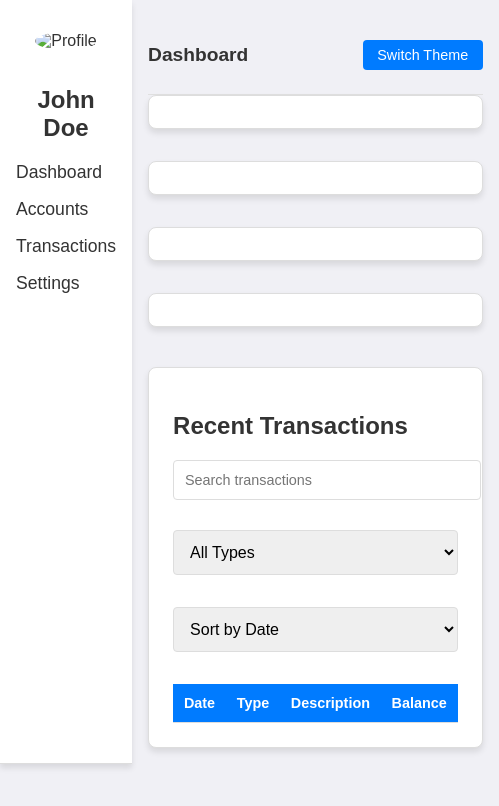
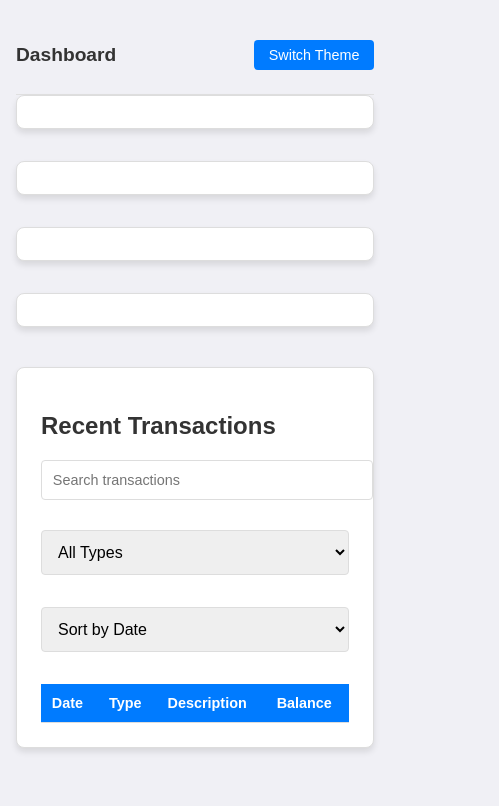
Before and after one commit to corianoharris/node-banking-dashboard, a website: page src/public/index.html in a window 390 px wide. Shown: the whole page, 499 px wide, since content can reach past the window. Drawn offline with Linux system fonts and the light colour scheme; no server answers.

Commit message:
remove profile and navbar

```diff
--- a/public/styles.css
+++ b/public/styles.css
@@ -25,13 +25,6 @@ body.dark-theme {
     margin: auto;
 }
 
-aside {
-    width: 250px;
-    background-color: #fff;
-    border-right: 1px solid #ddd;
-    padding: 2em 1em;
-    box-shadow: 0 4px 6px rgba(0, 0, 0, 0.1);
-}
 
 .profile {
     text-align: center;
@@ -188,11 +181,6 @@ tr:hover {
 
 /* Responsive Styles */
 @media (max-width: 768px) {
-    aside {
-        width: 100%;
-        border-right: none;
-        border-bottom: 1px solid #ddd;
-    }
 
     main {
         padding: 1em;
--- a/src/public/index.html
+++ b/src/public/index.html
@@ -8,20 +8,6 @@
 </head>
 <body>
     <div class="container">
-        <aside>
-            <div class="profile">
-                <img src="profile-placeholder.jpg" alt="Profile" class="profile-img">
-                <h2>John Doe</h2>
-            </div>
-            <nav>
-                <ul>
-                    <li><a href="#dashboard">Dashboard</a></li>
-                    <li><a href="#accounts">Accounts</a></li>
-                    <li><a href="#transactions">Transactions</a></li>
-                    <li><a href="#settings">Settings</a></li>
-                </ul>
-            </nav>
-        </aside>
         <main>
             <header>
                 <h1>Dashboard</h1>
--- a/src/public/styles.css
+++ b/src/public/styles.css
@@ -23,26 +23,6 @@ body.dark-theme {
     width: 100%;
     max-width: 1200px;
     margin: auto;
-}
-
-aside {
-    width: 250px;
-    background-color: #fff;
-    border-right: 1px solid #ddd;
-    padding: 2em 1em;
-    box-shadow: 0 4px 6px rgba(0, 0, 0, 0.1);
-}
-
-.profile {
-    text-align: center;
-}
-
-.profile-img {
-    width: 80px;
-    height: 80px;
-    border-radius: 50%;
-    object-fit: cover;
-    margin-bottom: 1em;
 }
 
 nav ul {
@@ -188,12 +168,6 @@ tr:hover {
 
 /* Responsive Styles */
 @media (max-width: 768px) {
-    aside {
-        width: 100%;
-        border-right: none;
-        border-bottom: 1px solid #ddd;
-    }
-
     main {
         padding: 1em;
     }
```
